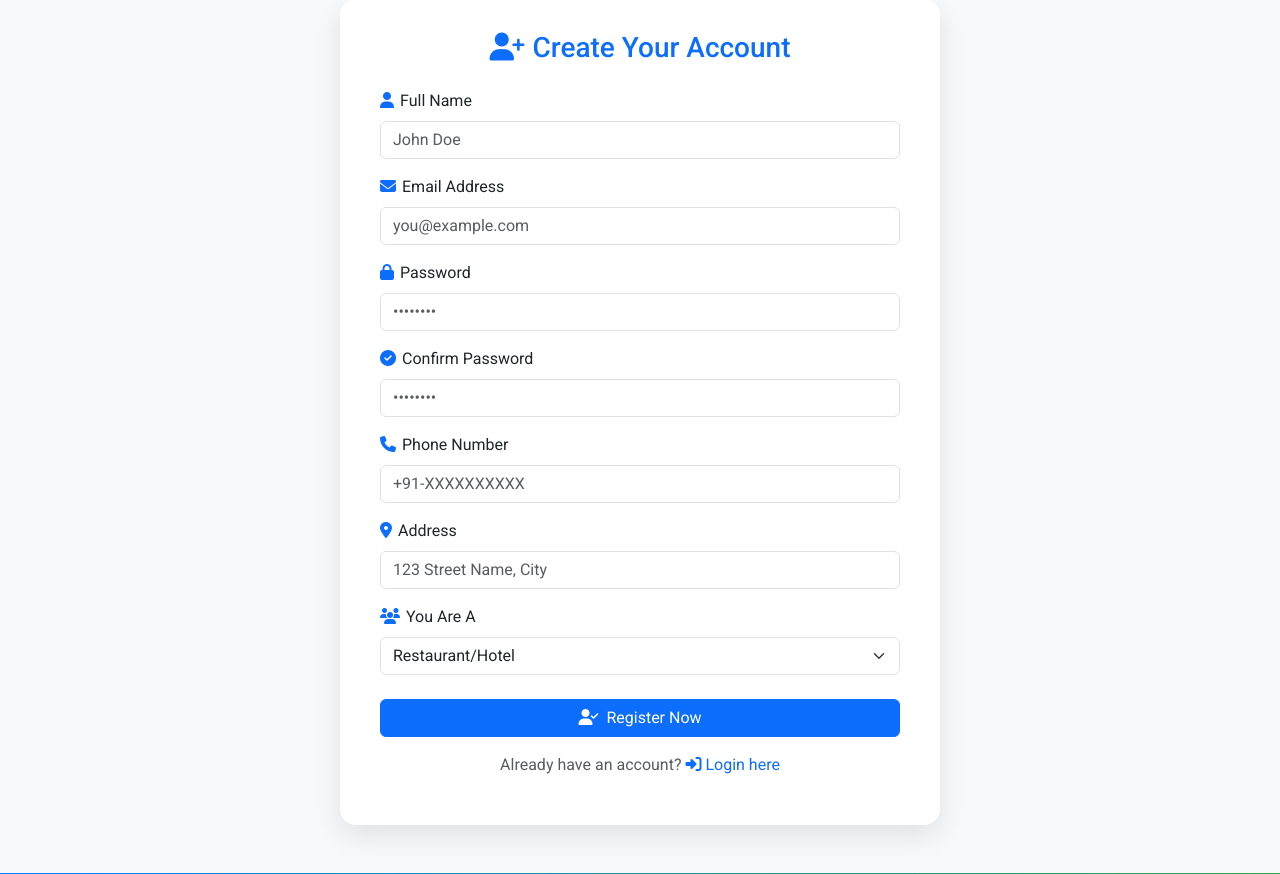
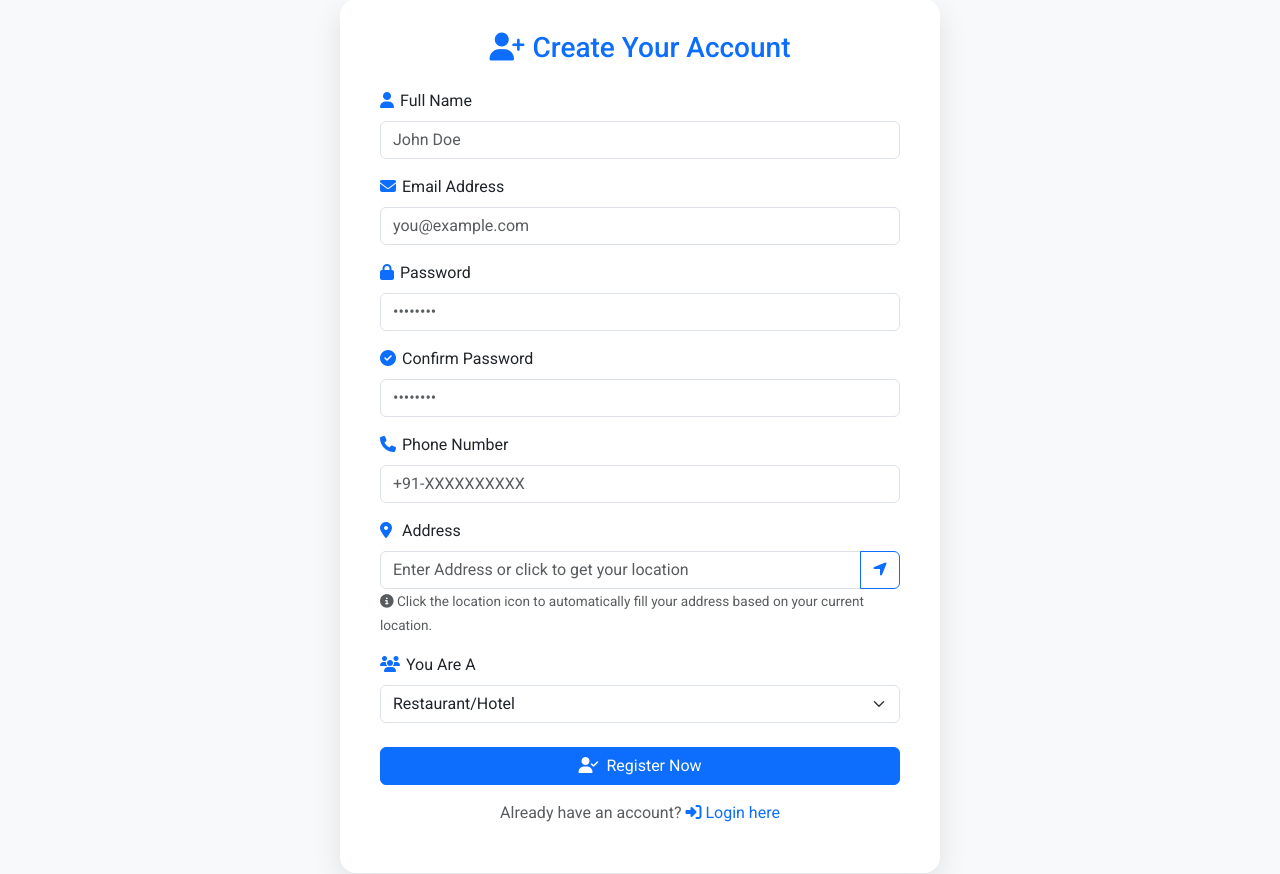
Before and after one commit to shahram8708/CorteX, a Flask app: page /register in a window 1280 px wide. Shown: the part 172-1046 px from the top of the page. Run offline with Flask 3, Linux system fonts and the light colour scheme; some libraries are stand-ins or nearby versions.

Commit message:
added commit

```diff
--- a/app/templates/register.html
+++ b/app/templates/register.html
@@ -110,11 +110,67 @@
 
       <div class="mb-3">
         <label for="{{ form.address.id }}" class="form-label">
-          <i class="fas fa-map-marker-alt"></i>Address
+          <i class="fas fa-map-marker-alt"></i> Address
         </label>
-        {{ form.address(class="form-control", placeholder="123 Street Name, City", id=form.address.id) }}
+        <div class="input-group">
+          {{ form.address(class="form-control", placeholder="Enter Address or click to get your location",
+          id=form.address.id) }}
+
+          <button type="button" id="getLocationBtn" class="btn btn-outline-primary"
+            title="Click to get your current location">
+            <i class="fas fa-location-arrow"></i>
+          </button>
+        </div>
+
+        <small class="form-text text-muted">
+          <i class="fas fa-info-circle"></i> Click the location icon to automatically fill your address based on your
+          current location.
+        </small>
       </div>
 
+      <script>
+        document.getElementById('getLocationBtn').addEventListener('click', function () {
+          if (navigator.geolocation) {
+            navigator.geolocation.getCurrentPosition(function (position) {
+              var latitude = position.coords.latitude;
+              var longitude = position.coords.longitude;
+
+              var url = `https://nominatim.openstreetmap.org/reverse?lat=${latitude}&lon=${longitude}&format=json&addressdetails=1`;
+
+              fetch(url)
+                .then(response => response.json())
+                .then(data => {
+                  if (data.address) {
+                    var address = [
+                      data.address.road,
+                      data.address.suburb,
+                      data.address.city_district,
+                      data.address.city,
+                      data.address.state_district,
+                      data.address.state,
+                      data.address.country,
+                      data.address.postcode
+                    ]
+                      .filter(Boolean)
+                      .join(', ');
+
+                    document.getElementById('{{ form.address.id }}').value = address;
+                  } else {
+                    alert('Address not found for the current location.');
+                  }
+                })
+                .catch(error => {
+                  console.error('Error fetching address:', error);
+                  alert('Could not fetch the address.');
+                });
+            }, function (error) {
+              alert('Geolocation is not supported or permission denied.');
+            });
+          } else {
+            alert('Geolocation is not supported by this browser.');
+          }
+        });
+      </script>
 
       <div class="mb-4">
         <label for="{{ form.user_type.id }}" class="form-label">
```
